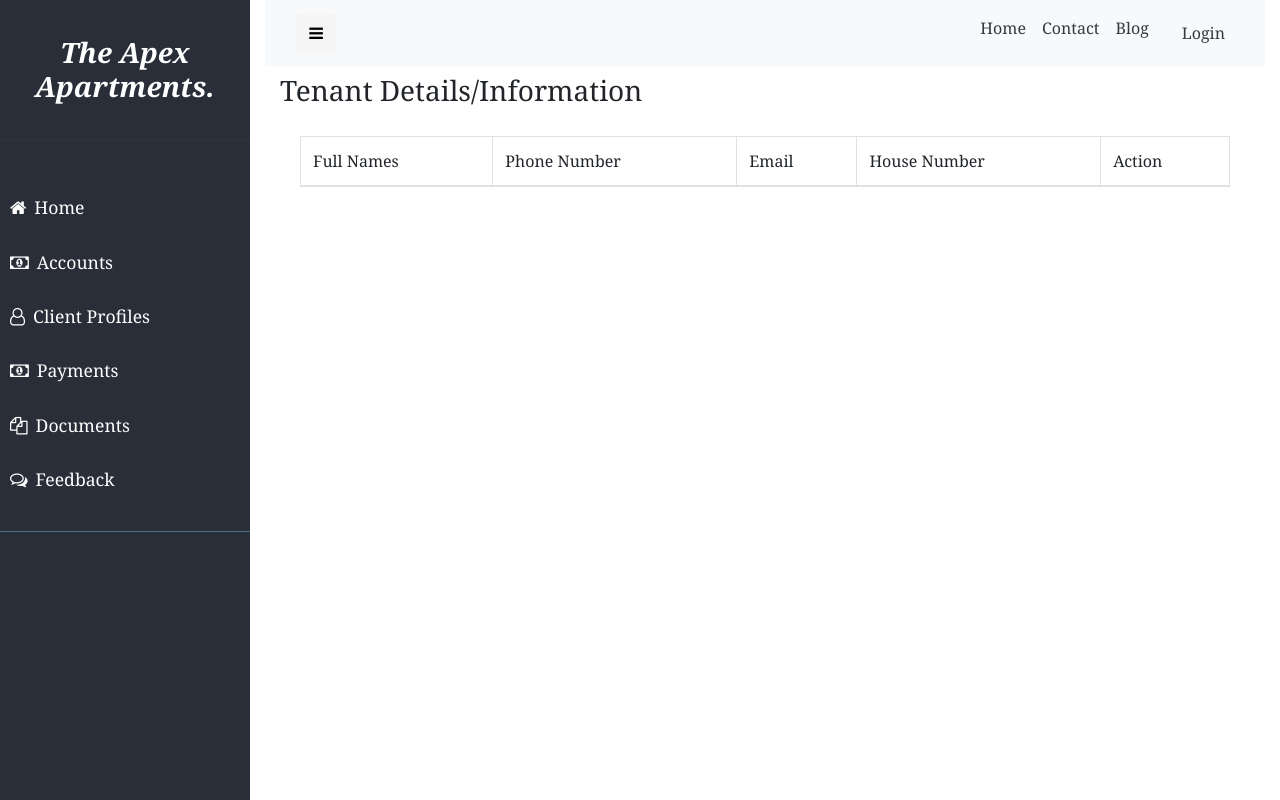
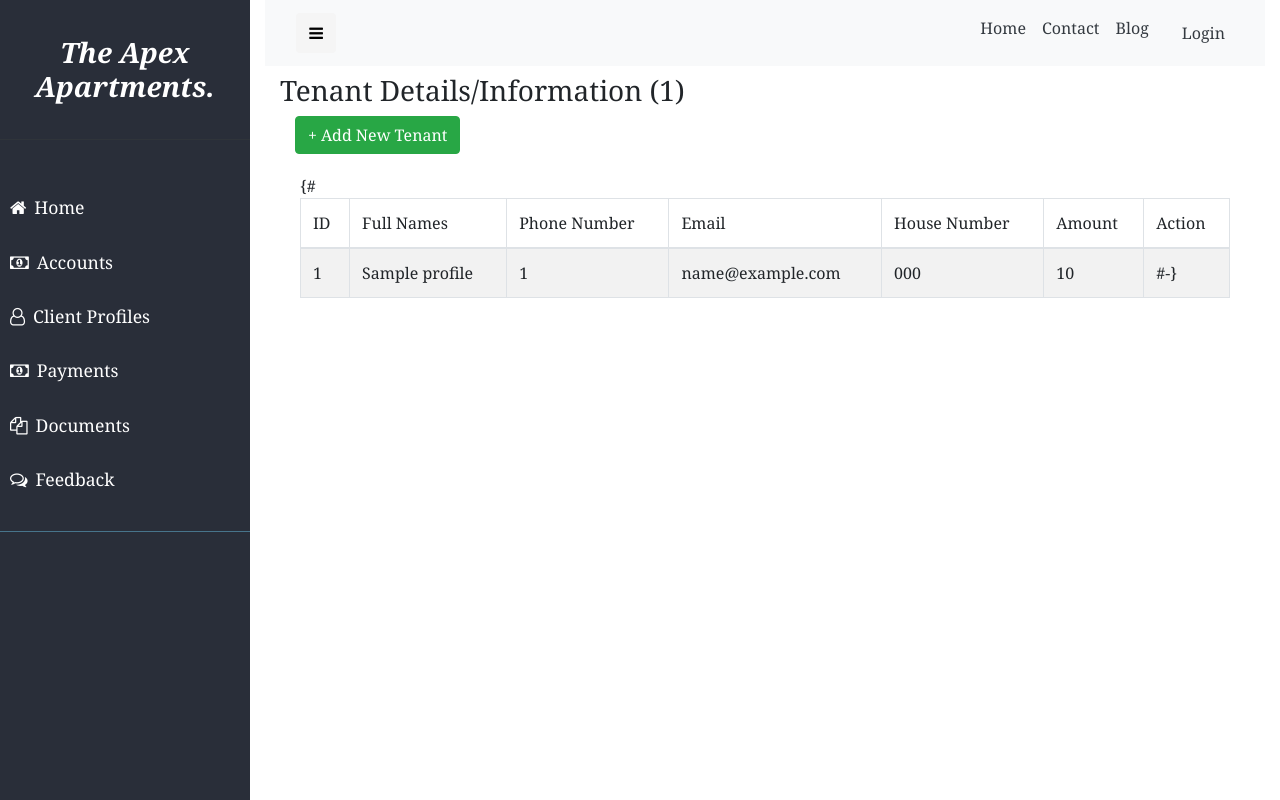
Before and after one commit to LarryNgugi/Real-Estate-Management-System, a Django app: page /staff/profile in a window 1280 px wide. Run offline with Django 3.2, Linux system fonts and the light colour scheme; tables that the repository leaves empty hold one stand-in row (values such as "Sample post"); parts of the project's set-up code (start-up, migrations or seed data) failed here and were passed over; some libraries are stand-ins or nearby versions.

Commit message:
working on the Profile Form & next of kin form

```diff
--- a/apex/admin.py
+++ b/apex/admin.py
@@ -2,4 +2,6 @@
 from .models import *
 
 # Register your models here.
+
 admin.site.register(Feedback)
+admin.site.register(TenantDetails)
--- a/apex/forms.py
+++ b/apex/forms.py
@@ -4,5 +4,6 @@
 class ProfileForm(forms.Form):
     name = forms.CharField(max_length=100)
     email = forms.EmailField(max_length=50)
-    phone_number = forms.CharField(max_length=100)
+    phone_number = forms.IntegerField(widget=forms.NumberInput)
     house_number = forms.CharField(max_length=50)
+    amount = forms.IntegerField( widget=forms.NumberInput)
--- a/apex/models.py
+++ b/apex/models.py
@@ -14,6 +14,21 @@
     created_at = models.DateTimeField(auto_now_add=True)
     updated_at = models.DateTimeField(auto_now=True)
 
+    class Meta:
+        verbose_name_plural = 'Tenant Details'
+
+
+class NextOfKin(models.Model):
+    name = models.CharField(max_length=100, blank=False, null=True)
+    email = models.EmailField(max_length=100, blank=True, null=True)
+    house_number = models.CharField(max_length=10, blank=False, null=False)
+    phone_number = models.IntegerField(blank=True, null=True)
+    created_at = models.DateTimeField(auto_now_add=True)
+    updated_at = models.DateTimeField(auto_now=True)
+
+    class Meta:
+        verbose_name_plural = 'Next Of Kin'
+
 
 class Profile(models.Model):
     name = models.CharField(max_length=100, blank=False, null=True)
@@ -21,7 +36,7 @@
     phone_number = models.IntegerField(blank=False, null=True)
     house_number = models.CharField(max_length=50, blank=False, null=True)
     account_number = models.CharField(max_length=50, blank=False, null=True)
-    amount = models.ForeignKey(MpesaPayment, on_delete=models.CASCADE, blank=False, null=False)
+    amount = models.IntegerField(blank=True, null=True)
     created_at = models.DateTimeField(auto_now_add=True)
     updated_at = models.DateTimeField(auto_now=True)
 
@@ -38,6 +53,9 @@
     created_at = models.DateTimeField(auto_now_add=True)
     updated_at = models.DateTimeField(auto_now=True)
 
+    class Meta:
+        verbose_name_plural = 'Account'
+
 
 class Feedback(models.Model):
     first_name = models.CharField(max_length=50, blank=True, null=True)
@@ -50,3 +68,6 @@
 
     class Meta:
         verbose_name_plural = 'Feedback'
+
+    def __str__(self):
+        return self.name
--- a/apex/templates/apex/admin/profile.html
+++ b/apex/templates/apex/admin/profile.html
@@ -5,16 +5,21 @@
 {% block 'content' %}
 
 <div class="container-fluid">
+
     <div class="col-lg-12 col-md-12 col-sm-12">
 
             <div class="row">
-                <h3 class="mt-2 "> Tenant Details/Information </h3>
+                <h3 class="mt-2 "> Tenant Details/Information ({{ profile_list|length }}) </h3>
 
             </div>
 
+            <a class="btn btn-success mr-auto" href="{% url 'save_form' %}">
+            + Add New Tenant
+            </a>
+
+        <div class="row justify-content-right">
 
 
-        <div class="row justify-content-right">
 
             <div class="card-body">
 
@@ -23,10 +28,12 @@
                     <thead>
                         <tr>
 
+                        <td>ID</td>
                         <td>Full Names</td>
                         <td>Phone Number</td>
                         <td>Email</td>
                         <td>House Number</td>
+                        <td>Amount</td>
                         <td>Action</td>
 
 
@@ -38,15 +45,17 @@
                     {% for profile in profile_list %}
 
                     <tr>
-                        <td>{{ profile.name }}</td>
-                        <td>{{ profile.phone_number }}</td>
-                        <td>{{ profile.email }}</td>
-                        <td>{{ profile.house_number }}</td>
-                        <td>
-                            <a href="{% url 'delete_profile' profile.id %}"class="btn btn-danger btn-sm">
-                                <i class="fa fa-trash"></i>
-                            </a>
-                        </td>
+                        <td>{{profile.id}}</td>
+                        <td>{{profile.name}}</td>
+                        <td>{{profile.phone_number}}</td>
+                        <td>{{profile.email }}</td>
+                        <td>{{profile.house_number}}</td>
+                        <td>{{profile.amount}}</td>
+{#                        <td>#-}
+{#                            <a href="{% url 'delete_profile' profile.id %}"class="btn btn-danger btn-sm">#}
+{#                                <i class="fa fa-trash"></i>#}
+{#                            </a>#}
+{#                        </td>#}
 
                     </tr>
 
--- a/apex/urls.py
+++ b/apex/urls.py
@@ -23,8 +23,7 @@
     path('feedback', views.showFeedback, name='feedback'),
     path('delete/feedback <id>', views.deleteFeedback, name='delete_feedback'),
     path('profile', views.profile, name='profile'),
-    path('create/profile', views.profileForm, name='save_form'),
-    path('profile', views.showProfile, name='show_profile')
+    path('create/profile', views.saveProfile, name='save_form'),
 
 ]
 
--- a/apex/views.py
+++ b/apex/views.py
@@ -1,9 +1,9 @@
-from django.shortcuts import redirect, render
 from django.shortcuts import render
-from django.http import HttpResponse, HttpResponseRedirect
+from django.http import HttpResponseRedirect
+from django.shortcuts import render
+
+from .forms import ProfileForm
 from .models import Feedback, Profile
-from django.views.generic.edit import CreateView
-from .forms import ProfileForm
 
 
 # Create your views here.
@@ -27,10 +27,14 @@
 
 def profile(request):
     context = {}
+    context['profile_list'] = Profile.objects.all()
+
     return render(request, "apex/admin/profile.html", context)
 
 
-def profileForm(request):
+def saveProfile(request):
+    redirect_url = '/staff/profile'
+
     if request.method == 'POST':
 
         form = ProfileForm(request.POST)
@@ -43,20 +47,12 @@
 
             Profile.objects.create(name=name, email=email, phone_number=phone_number, house_number=house_number)
 
-            return HttpResponseRedirect('staff/profile')
+            return HttpResponseRedirect(redirect_url)
 
     else:
         form = ProfileForm()
 
     return render(request, 'apex/admin/profile_form.html', {'form': form})
-
-
-def showProfile(request):
-    context = {}
-
-    context['profile_list'] = Profile.objects.all()
-
-    return render(request, 'apex/admin/profile.html', context)
 
 
 def saveFeedback(request):
```
